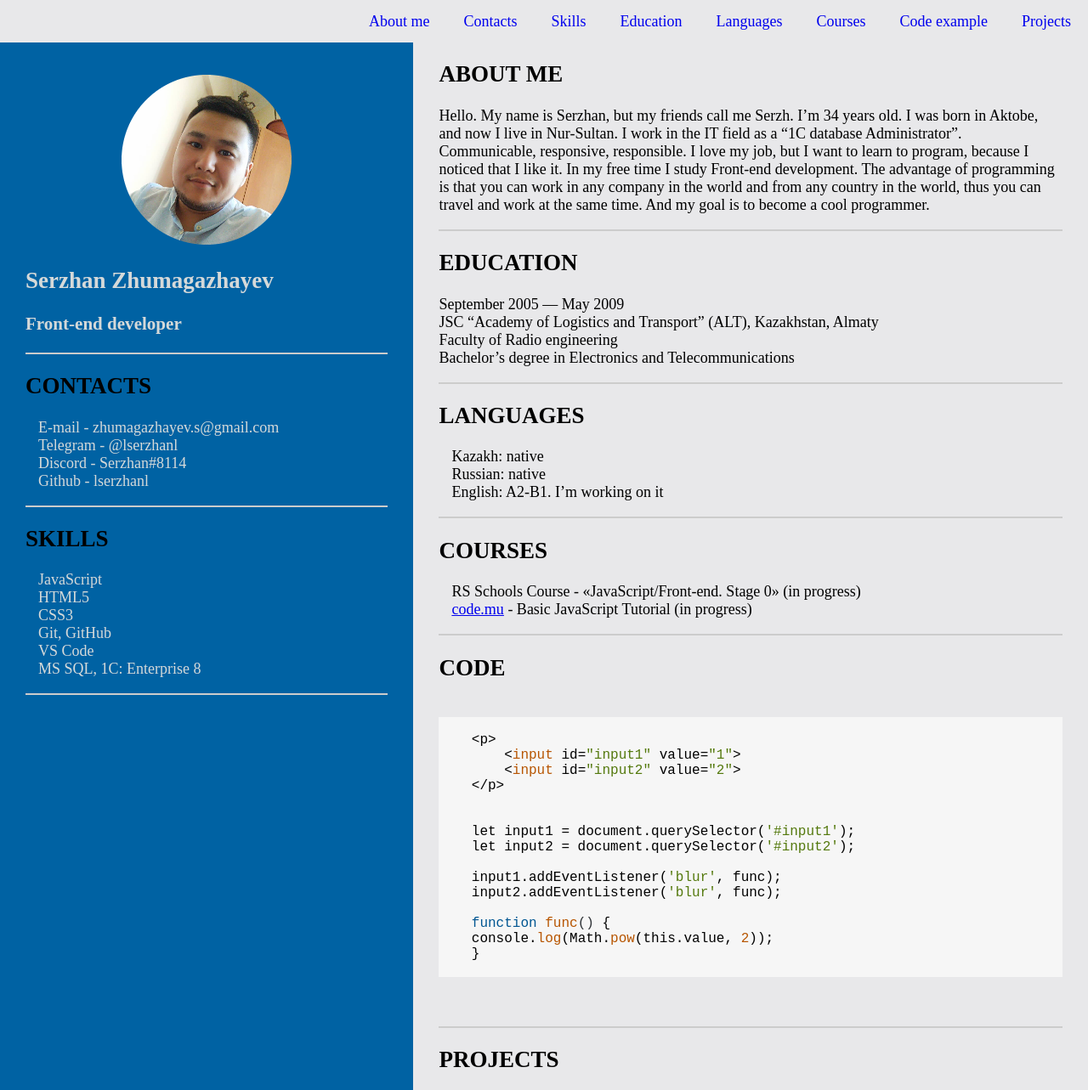
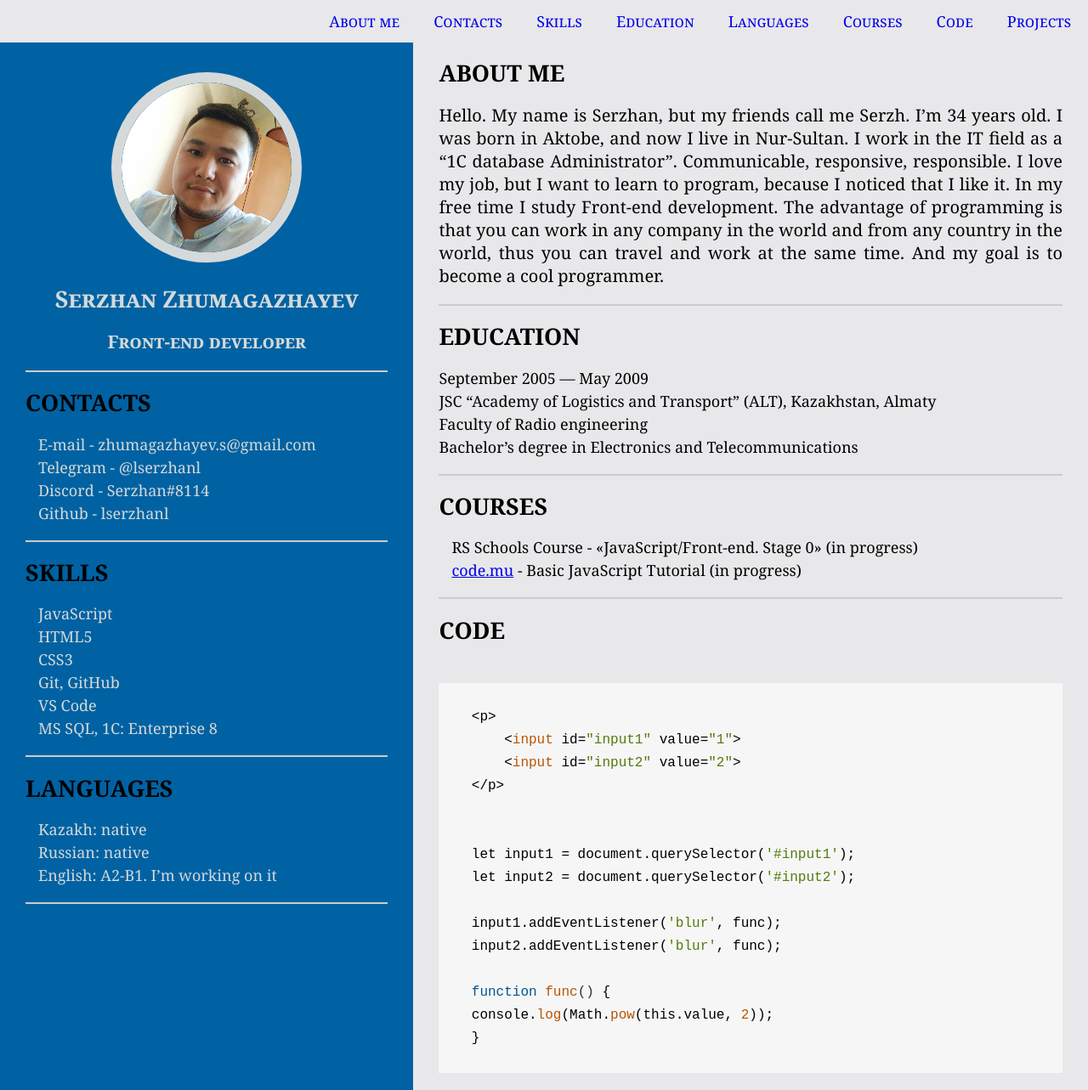
Before and after one commit to lserzhanl/rsschool-cv, a plain HTML site: page index.html in a window 1280 px wide. Shown: the top 1283 px of the page at 85% size. Drawn offline with Linux system fonts and the light colour scheme.

Commit message:
fix: chanded fontsize ect

```diff
--- a/index.html
+++ b/index.html
@@ -1,5 +1,6 @@
 <!DOCTYPE html>
 <html lang="en">
+
 <head>
     <meta charset="UTF-8">
     <meta http-equiv="X-UA-Compatible" content="IE=edge">
@@ -8,7 +9,9 @@
     <link rel="icon" href="./assets/ico/favicon.ico">
     <title>cv</title>
 </head>
+
 <body>
+    <!-- HEADER START -->
     <header class="header">
         <div class="container">
             <nav class="nav">
@@ -19,7 +22,7 @@
                     <li class="nav-item"><a href="#education" class="nav-link">Education</a></li>
                     <li class="nav-item"><a href="#languages" class="nav-link">Languages</a></li>
                     <li class="nav-item"><a href="#courses" class="nav-link">Courses</a></li>
-                    <li class="nav-item"><a href="#code" class="nav-link">Code example</a></li>
+                    <li class="nav-item"><a href="#code" class="nav-link">Code</a></li>
                     <li class="nav-item"><a href="#projects" class="nav-link">Projects</a></li>
                 </ul>
             </nav>
@@ -49,6 +52,7 @@
                             <li>Github - lserzhanl</li>
                         </ul>
                     </section>
+                    <!-- SKILLS START -->
                     <section class="section" id="skills">
                         <h2>SKILLS</h2>
                         <ul class="ul-left">
@@ -60,6 +64,17 @@
                             <li>MS SQL, 1C: Enterprise 8</li>
                         </ul>
                     </section>
+                    <!-- SKILLS END -->
+                    <!-- LANGUAGES START -->
+                    <section class="section" id="languages">
+                        <h2>LANGUAGES</h2>
+                        <ul class="ul-left">
+                            <li>Kazakh: native</li>
+                            <li>Russian: native</li>
+                            <li>English: A2-B1. I’m working on it</li>
+                        </ul>
+                    </section>
+                    <!-- LANGUAGES END -->
                 </div>
                 <!-- SIDE LEFT END -->
 
@@ -68,7 +83,7 @@
                     <!-- ABOUT ME START -->
                     <section class="section" id="about-me">
                         <h2>ABOUT ME</h2>
-                        <p>Hello. My name is Serzhan, but my friends call me Serzh. I’m 34 years old. I was
+                        <p class="about-p"> Hello. My name is Serzhan, but my friends call me Serzh. I’m 34 years old. I was
                             born in Aktobe,
                             and now I live in Nur-Sultan. I work in the IT field as a “1C database Administrator”.
                             Communicable, responsive,
@@ -92,29 +107,20 @@
                         </p>
                     </section>
                     <!-- EDUCATION END -->
-                    <!-- LANGUAGES START -->
-                    <section class="section" id="languages">
-                        <h2>LANGUAGES</h2>
-                        <ul class="ul-right">
-                            <li>Kazakh: native</li>
-                            <li>Russian: native</li>
-                            <li>English: A2-B1. I’m working on it</li>
-                        </ul>
-                    </section>
-                    <!-- LANGUAGES END -->
                     <!-- COURSES START -->
                     <section class="section" id="courses">
                         <h2>COURSES</h2>
                         <ul class="ul-right">
                             <li>RS Schools Course - «JavaScript/Front-end. Stage 0» (in progress)</li>
-                            <li><a href="http://code.mu/ru/javascript/book/prime/" target="_blank">code.mu</a> - Basic JavaScript Tutorial (in progress)</li>
+                            <li><a href="http://code.mu/ru/javascript/book/prime/" target="_blank">code.mu</a> - Basic
+                                JavaScript Tutorial (in progress)</li>
                         </ul>
                     </section>
                     <!-- COURSES END -->
                     <!-- CODE START -->
                     <section class="section" id="code">
                         <h2>CODE</h2>
-                        <pre>
+                        <pre class="pre-code">
                             <code class="code">
     &lt;p&gt;
         &lt;<span style="color:rgb(183, 85, 1); font-weight:400;">input</span> id=<span style="color:rgb(84, 121, 13); font-weight:400;">&quot;input1&quot;</span> value=<span style="color:rgb(84, 121, 13); font-weight:400;">&quot;1&quot;</span>&gt;
@@ -160,13 +166,13 @@
                 <ul class="nav-list mod-footer">
                     <li class="nav-item">
                         <a class="github" href="https://github.com/lserzhanl" target="_blank">
-                            <img src="./assets/logo/github-logo-32.png" alt="github-logo">
+                            <img src="./assets/logo/github-logo-32.png" alt="github-logo" width="105" height="32">
                         </a>
                     </li>
                     <li class="nav-item">© 2022</li>
                     <li class="nav-item">
                         <a class="rss" href="https://rs.school/js/" target="_blank">
-                            <img src="./assets/svg/rs_school_js.svg" alt="rss-logo" height="32">
+                            <img src="./assets/svg/rs_school_js.svg" alt="rss-logo" width="105" height="32">
                         </a>
                     </li>
                 </ul>
@@ -175,4 +181,5 @@
     </footer>
     <!-- FOOTER END -->
 </body>
+
 </html>
--- a/style.css
+++ b/style.css
@@ -2,6 +2,8 @@ html {
     box-sizing: border-box;
     scroll-behavior: smooth;
     font-size: 18px;
+    line-height: 150%;
+    font-family: Georgia, 'Times New Roman', Times, sans-serif;
 }
 
 *, *::before, *::after {
@@ -20,6 +22,13 @@ body {
 
 h1, h3 {
     color: #d5d9d9;
+    text-align: center;
+    font-variant: small-caps;
+}
+
+.about-p {
+    font-size: 20px;
+    text-align: justify;
 }
 
 .ul-left {
@@ -35,9 +44,9 @@ li {
     list-style-type: none;
 }
 
-.border {
+/* .border {
     background-color: #e8e8ea;
-}
+} */
 
 .container {
     max-width: 1280px;
@@ -71,16 +80,23 @@ li {
 
 .mod-header {
     justify-content: flex-end;
+    font-variant: small-caps;
 }
 
 .mod-footer {
     justify-content: space-around;
+    height: 50px;
 }
 
 .avatar {
+    margin: 0;
     text-align: center;
-    padding-top: 20px;
-    border-color: red;
+    padding-top: 35px;
+}
+
+.avatar img {
+    border: 12px solid #d5d9d9;
+    border-radius: 50%;
 }
 
 .section-item a {
@@ -96,7 +112,6 @@ li {
 .side {
     box-sizing: border-box;
     padding: 0 30px;
-    /* margin: 15px; */
 }
 
 .left {
@@ -114,7 +129,11 @@ li {
     margin-bottom: 20px;
 }
 
-code {
+.pre-code {
+    margin-bottom: 0;
+}
+
+.code {
     display: block;
     font-size: 16px;
     background-color: rgb(246, 246, 246);
@@ -144,9 +163,16 @@ code {
         font-size: 16px;
     }
 
+    .about-p {
+        font-size: 18px;
+    }
+
     .content {
-        /* display: flex; */
         flex-direction: column;
+    }
+
+    .mod-header {
+        justify-content: center;
     }
 
     .left, .right {
```
